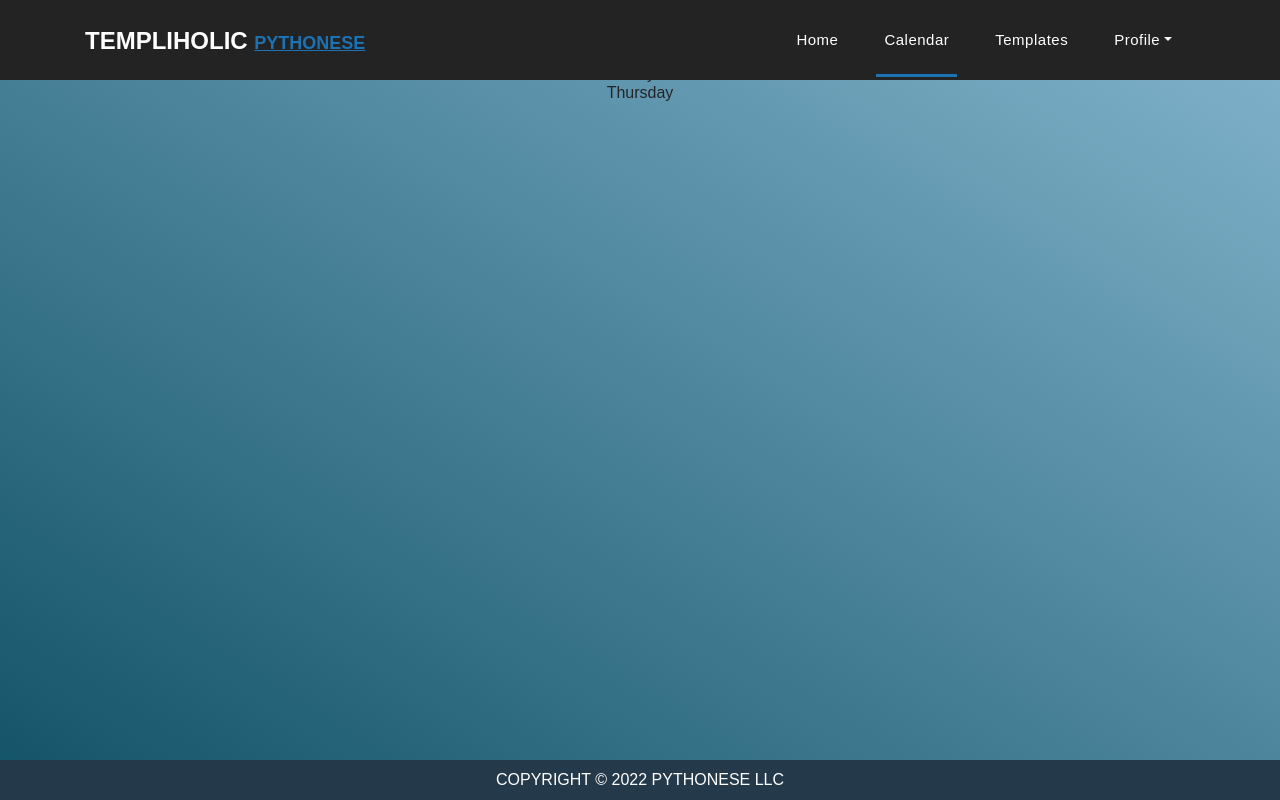
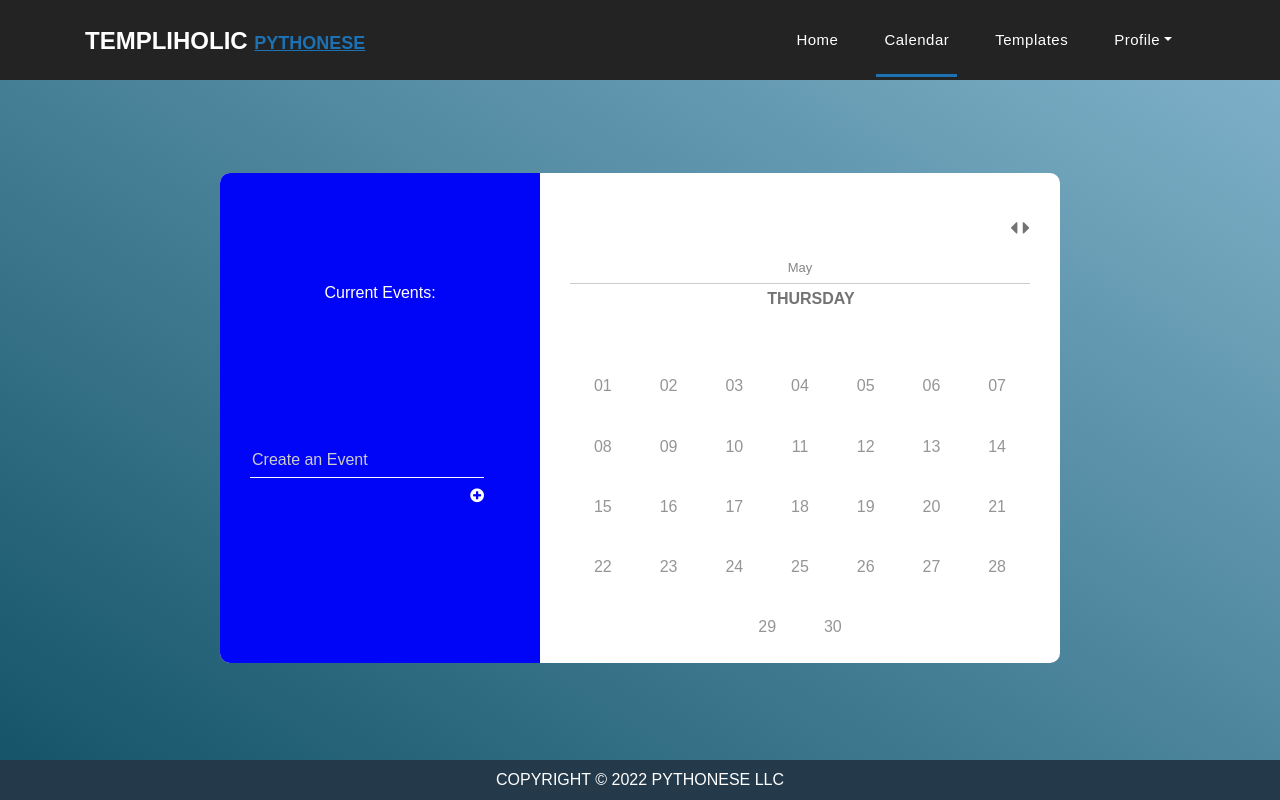
Before and after one commit to JeremyLock93/289-Captstone-Project-and-Development, a Flask app: page /calendar in a window 1280 px wide. Run offline with Flask 2, Linux system fonts and the light colour scheme; a user stored in the database is signed in; some libraries are stand-ins or nearby versions.

Commit message:
calendar css

```diff
--- a/Pythonese/static/style.css
+++ b/Pythonese/static/style.css
@@ -144,6 +144,139 @@ header .navbar {
 	font-family: 'FontAwesome';
 }
 
+/* Calendar */
+.calendar, .calendar .add-event-day .add-event-day-field-btn, .calendar .calendar-days li:after {
+    position: absolute;
+    right: 0;
+    left: 0;
+    top: 35px;
+    bottom: 0;
+    margin: auto; }
+
+  .calendar {
+    background: white;
+    width: 840px;
+    height: 490px;
+    border-radius: 10px;
+    overflow: hidden; }
+    .calendar .calendar-left-side-day-of-week, .calendar .calendar-change-year, .calendar .calendar-days li {
+      position: relative;
+    text-align: center ;}
+    .calendar .current-day-events ul, .calendar .add-event-day,  .calendar .current-day-events ul {
+      position: absolute;
+      margin-right: 10%;
+    }
+    .calendar .add-event-day {
+        color: white;
+        position: relative;
+        bottom: 15px;
+    }
+    .calendar .calendar-left-side-day, .calendar .calendar-left-side-day-of-week, .calendar .current-day-events, .calendar .add-event-day-field {
+      color: white; }
+    .calendar .calendar-left-side-day-of-week, .calendar .calendar-week {
+      text-transform: uppercase; }
+    .calendar .right-side, .calendar .left-side {
+      padding: 30px;
+      height: 100%; }
+    .calendar .left-side {
+      width: 320px;
+      background: #0005f7;
+      float: left; }
+    .calendar .current-day, .calendar .current-day-events {
+      padding-top: 40px; }
+    .calendar .current-day-events {
+      height: 215px; }
+    .calendar .current-day-events ul {
+      padding-left: 30px;
+      list-style: none; }
+      .calendar .current-day-events ul li::before {
+        content: '-';
+        position: absolute;
+        left: 3px; }
+    .calendar h1.calendar-left-side-day {
+      font-size: 92px; }
+    .calendar .add-event-day {
+      border-bottom: 1px solid white; }
+      .calendar .add-event-day .add-event-day-field {
+        border: none;
+        background: transparent;
+        height: 34px;
+        width: 100%;
+        font-size: 16px;
+        padding-right: 30px; }
+      .calendar .add-event-day .add-event-day-field:focus {
+        outline: none; }
+      .calendar .add-event-day .add-event-day-field::placeholder {
+        color: #ccc; }
+      .calendar .add-event-day .add-event-day-field-btn {
+        left: inherit;
+        line-height: 34px; }
+    .calendar .right-side {
+      width: 520px;
+      float: right; }
+    .calendar .calendar-change-year {
+      font-size: 20px; }
+      .calendar .calendar-change-year .calendar-change-year-slider {
+        margin: 15px 0;
+        color: #737373; }
+      .calendar .calendar-change-year .calendar-change-year-slider .fa:hover {
+        color: #404040; }
+    .calendar .calendar-days, .calendar .calendar-week, .calendar .calendar-month {
+      list-style: none;
+      font-size: 0; }
+      .calendar .calendar-days li, .calendar .calendar-week li, .calendar .calendar-month li {
+        display: inline-block;
+        text-align: center;
+        cursor: pointer;
+        font-size: 16px; }
+    .calendar .calendar-month li {
+      width: calc(460px / 12);
+      height: 30px;
+      line-height: 30px;
+      color: #868686;
+      font-size: 13px; }
+      .calendar .calendar-month li.active {
+        color: #171717;
+        font-weight: 600; }
+    .calendar .calendar-days li {
+      width: calc(460px / 7);
+      height: 50px;
+      line-height: 50px; }
+      .calendar .calendar-days li:after {
+        content: attr(data-day);
+        position: absolute;
+        width: 40px;
+        height: 40px;
+        line-height: 40px;
+        color: #959595; }
+      .calendar .calendar-days li.another-month:after {
+        color: #ccc; }
+      .calendar .calendar-days li:hover:after, .calendar .calendar-days li.selected-day:after, .calendar .calendar-days li.event-day:before, .calendar .calendar-days li.active-day:after {
+        border-radius: 50%; }
+      .calendar .calendar-days li:hover:after, .calendar .calendar-days li.selected-day:after {
+        background: #ccc;
+        color: white; }
+      .calendar .calendar-days li.event-day:before {
+        content: ' ';
+        width: 5px;
+        height: 5px;
+        position: absolute;
+        top: 7px;
+        right: 7px;
+        background: #1400c7; }
+      .calendar .calendar-days li.active-day:after {
+        color: white;
+        background: #0005f7; }
+    .calendar .calendar-week {
+      margin-bottom: 30px;
+      font-weight: 600;
+      color: #737373;
+      border-top: 1px solid #ccc; }
+      .calendar .calendar-week li {
+        width: calc(460px / 7);
+        height: 30px;
+        line-height: 30px; }
+
 
 /* Form */
 .form-container {
@@ -236,10 +369,6 @@ form #sign-up-link {
 }
 
 
-
-
-
-
 /* Footer */
 .COPYRIGHT {
     color: white;
```
